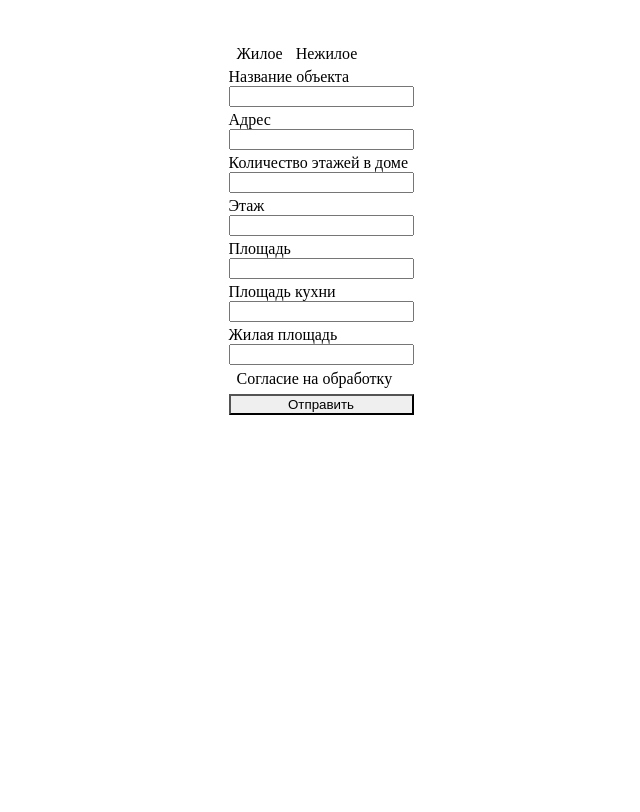
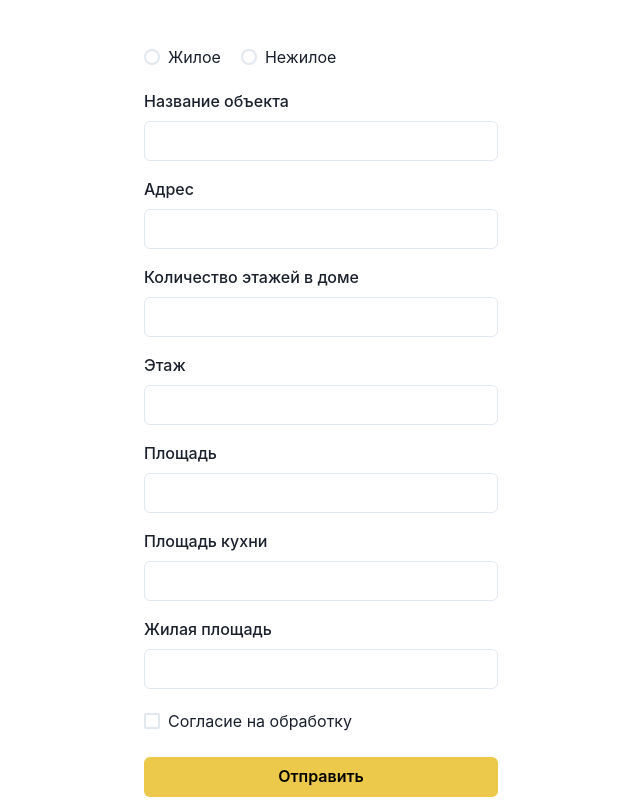
Before and after one commit to matshagam/test_formik, a Next.js app: page / in a window 1280 px wide. Shown: the whole page, without its empty margins (319-959 px from the left). Built offline with nearby package versions, Linux system fonts and the light colour scheme.

Commit message:
"Добавил ThemeProvider с использованием ChakraProvider и удалил дублирование в layout.tsx"

```diff
--- a/src/app/page.tsx
+++ b/src/app/page.tsx
@@ -1,5 +1,12 @@
+"use client";
+
 import FormikForm from "./components/FormikForm";
+import ThemeProvider from "./components/ThemeProvider";
 
 export default function App() {
-  return <FormikForm />;
+  return (
+    <ThemeProvider>
+      <FormikForm />
+    </ThemeProvider>
+  );
 }
```
